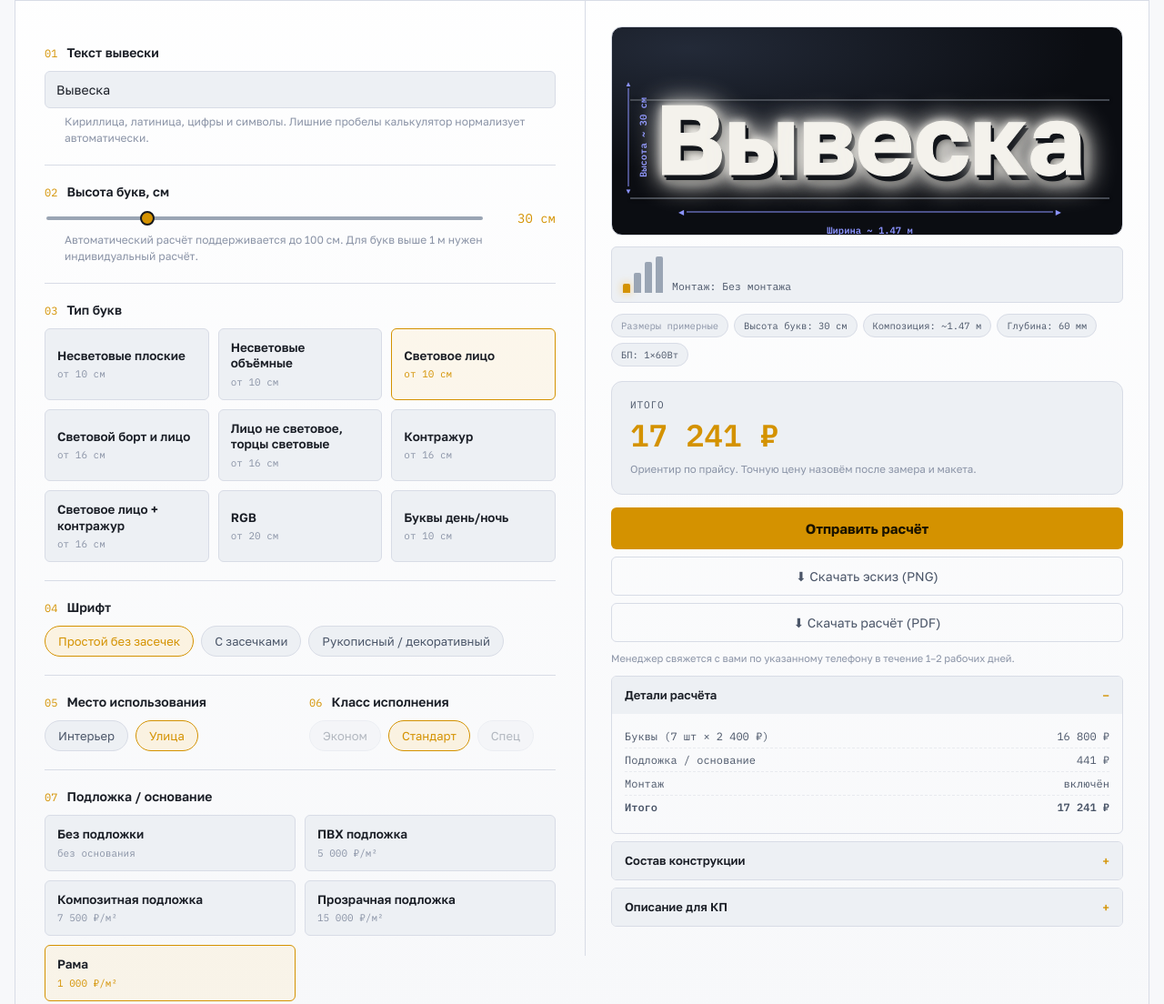
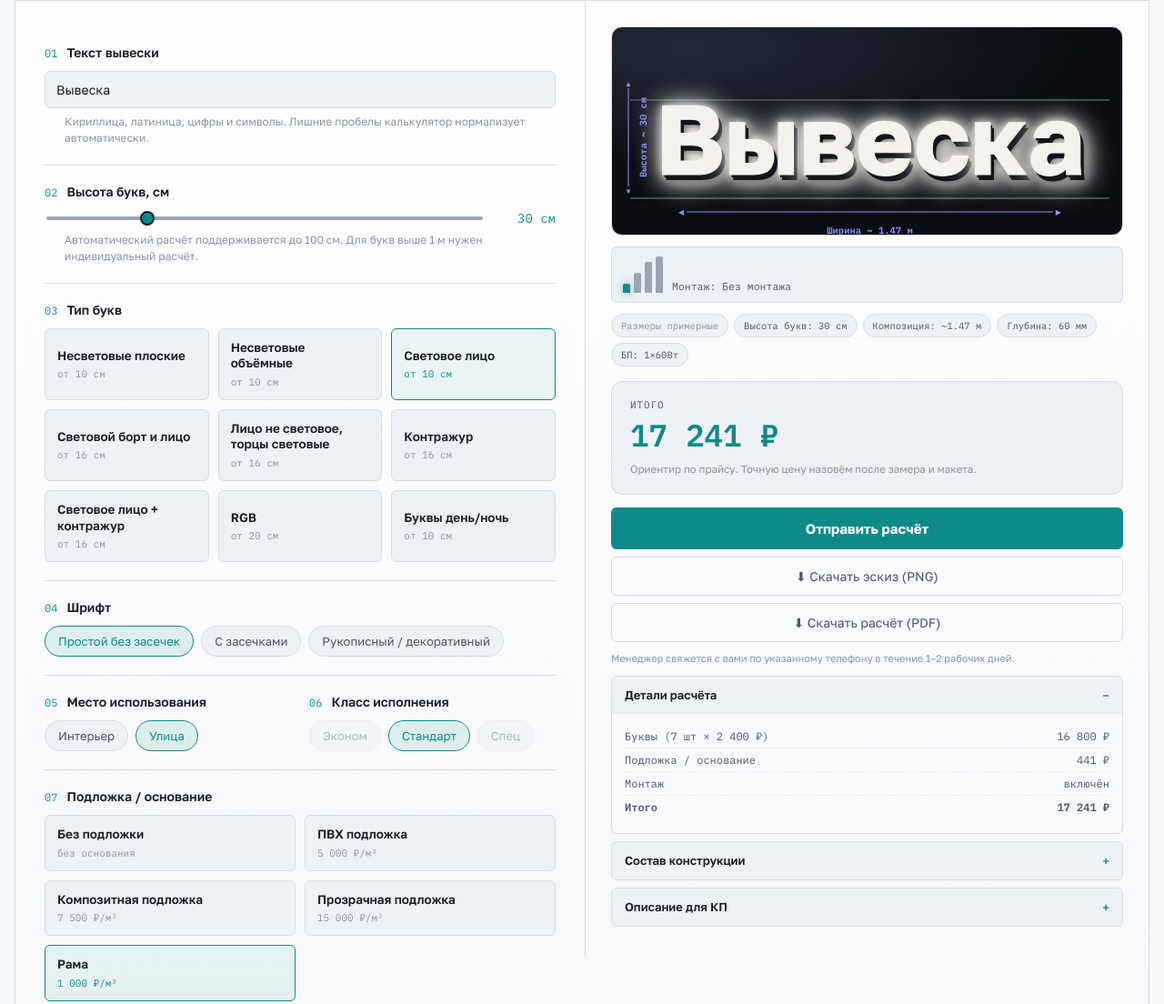
Before and after one commit to chagleyyura-pixel/letters-calculator, a website: page letters-calculator.html in a window 1280 px wide. Shown: the part 1900-3004 px from the top of the page at 91% size. Drawn offline with nearby package versions, Linux system fonts and the light colour scheme.

Commit message:
style: бирюзовый акцент во всём калькуляторе

```diff
--- a/letters-calculator.html
+++ b/letters-calculator.html
@@ -50,8 +50,8 @@
     --text:#1a1e26;
     --text-soft:#4a5568;
     --text-faint:#8a93a6;
-    --accent:#d49200;
-    --accent-deep:#b57d00;
+    --accent:#0e8a8a;
+    --accent-deep:#0b7474;
     --accent-cool:#0e7fbf;
     --steel:#9aa5b4;
     --success:#2d9e6a;
@@ -102,7 +102,7 @@
   .seg{ display:flex; flex-wrap:wrap; gap:8px; }
   .seg button{ font-family:var(--body); font-size:13px; color:var(--text-soft); background:var(--surface); border:1px solid var(--line); border-radius:999px; padding:8px 14px; cursor:pointer; transition:all .15s ease; }
   .seg button:hover{ border-color:var(--steel); color:var(--text); }
-  .seg button.active{ background:rgba(255,176,32,.12); border-color:var(--accent); color:var(--accent); }
+  .seg button.active{ background:rgba(14,138,138,.12); border-color:var(--accent); color:var(--accent); }
   .seg button.locked{ opacity:.4; cursor:not-allowed; }
   .seg button.locked:hover{ border-color:var(--line); color:var(--text-soft); }
 
@@ -112,7 +112,7 @@
   @media (max-width:640px){ .card-grid.cols-2{ grid-template-columns:1fr; } }
   .opt-card{ text-align:left; background:var(--surface); border:1px solid var(--line); border-radius:var(--radius-sm); padding:12px 13px; cursor:pointer; color:var(--text); font-family:var(--body); transition:all .15s ease; }
   .opt-card:hover{ border-color:var(--steel); }
-  .opt-card.active{ border-color:var(--accent); background:rgba(255,176,32,.08); }
+  .opt-card.active{ border-color:var(--accent); background:rgba(14,138,138,.08); }
   .opt-card .t{ font-size:13.5px; font-weight:600; line-height:1.3; }
   .opt-card .s{ font-family:var(--mono); font-size:11px; color:var(--text-faint); margin-top:4px; }
   .opt-card.active .s{ color:var(--accent); }
@@ -231,7 +231,7 @@
   .mount-indicator{ display:flex; align-items:flex-end; gap:6px; margin-top:12px; padding:10px 12px; background:var(--surface); border:1px solid var(--line); border-radius:var(--radius-sm); }
   .mount-indicator .bars{ display:flex; align-items:flex-end; gap:4px; height:40px; }
   .mount-indicator .bar{ width:8px; border-radius:2px 2px 0 0; background:var(--steel); transition:background .25s ease, box-shadow .25s ease; }
-  .mount-indicator .bar.active{ background:var(--accent); box-shadow:0 0 10px rgba(255,176,32,.6); }
+  .mount-indicator .bar.active{ background:var(--accent); box-shadow:0 0 10px rgba(14,138,138,.6); }
   .mount-indicator .label{ font-family:var(--mono); font-size:11.5px; color:var(--text-soft); margin-left:4px; }
 
   .tags{ display:flex; flex-wrap:wrap; gap:6px; margin-top:12px; }
@@ -243,7 +243,7 @@
   .price-value{ font-family:var(--mono); font-weight:600; font-size:34px; color:var(--accent); margin-top:4px; }
   .price-note{ font-size:11.5px; color:var(--text-faint); margin-top:8px; line-height:1.5; }
 
-  .cta{ margin-top:14px; width:100%; background:var(--accent); color:#1a1300; border:none; padding:14px 20px; border-radius:var(--radius-sm); font-family:var(--body); font-weight:700; font-size:15px; cursor:pointer; transition:background .15s ease, transform .1s ease; }
+  .cta{ margin-top:14px; width:100%; background:var(--accent); color:#ffffff; border:none; padding:14px 20px; border-radius:var(--radius-sm); font-family:var(--body); font-weight:700; font-size:15px; cursor:pointer; transition:background .15s ease, transform .1s ease; }
   .cta:hover{ background:var(--accent-deep); }
   .cta:active{ transform:scale(.99); }
   .disclaimer{ font-size:11px; color:var(--text-faint); margin-top:10px; line-height:1.5; }
```
